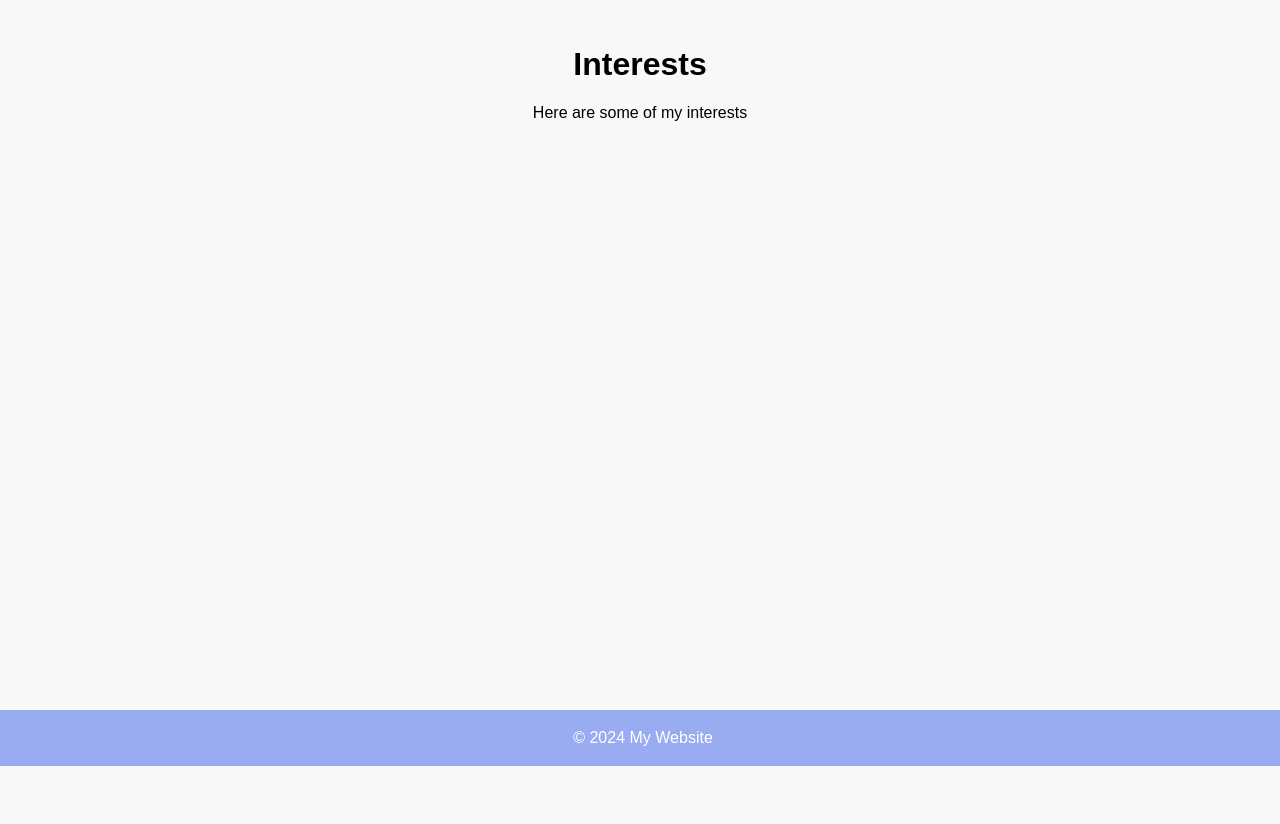
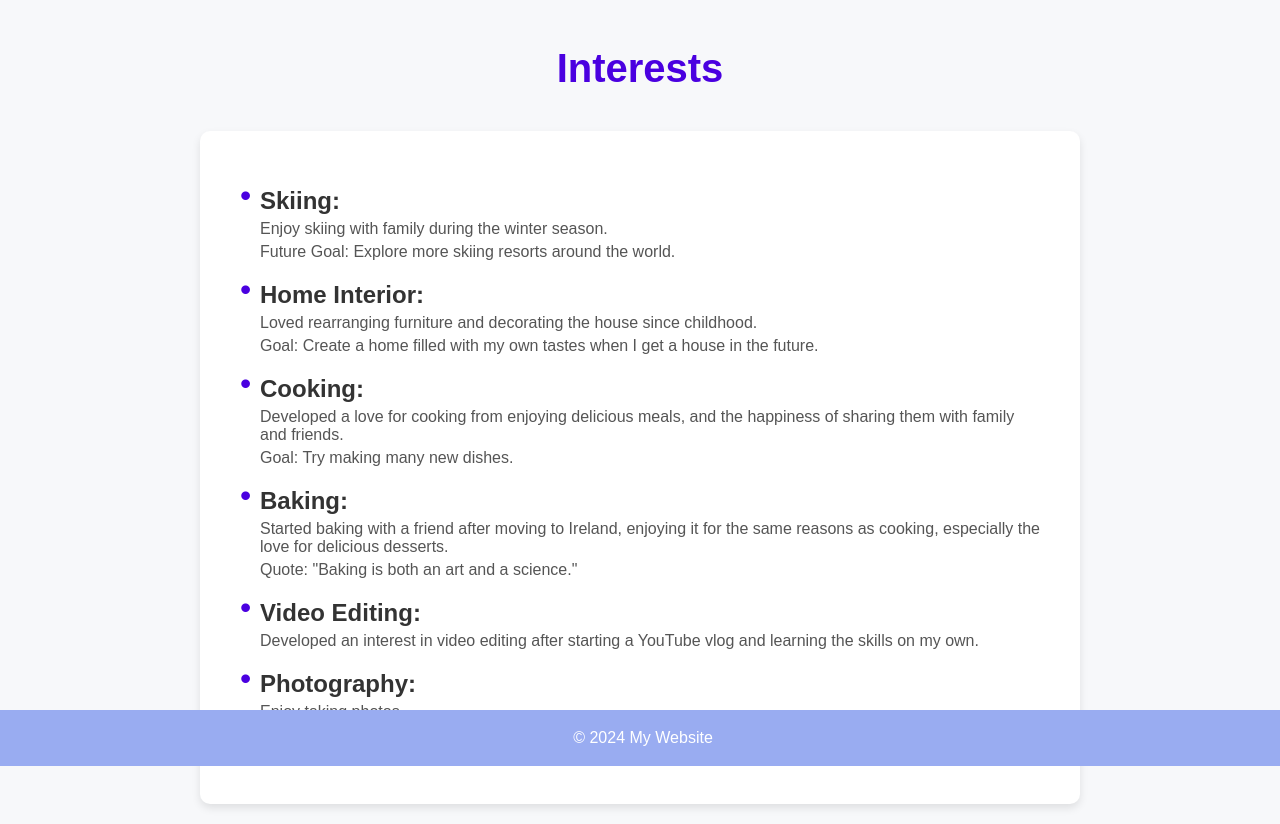
Before and after one commit to elisa6454/cloud-dev-assigment1, a Flask app: page /interests in a window 1280 px wide. Shown: the part 34-858 px from the top of the page. Before the commit the page ends 800 px from the top, so only its background shows below. Run offline with Flask 3, Linux system fonts and the light colour scheme.

Commit message:
create interests page + css

```diff
--- /dev/null
+++ b/static/css/interests.css
@@ -0,0 +1,67 @@
+h1 {
+  color: #4a00e0;
+  margin-bottom: 40px;
+  font-size: 2.5rem;
+  text-align: center;
+}
+
+h2 {
+  color: #4a00e0;
+  margin-top: 40px;
+  font-size: 2rem;
+  text-align: left;
+}
+
+.interests {
+  background: #fff;
+  margin: 20px auto;
+  padding: 40px;
+  box-shadow: 0 4px 8px rgba(0, 0, 0, 0.1);
+  border-radius: 10px;
+  max-width: 800px;
+  text-align: left;
+}
+
+.interests ul {
+  list-style-type: none;
+  padding: 0;
+}
+
+.interests li {
+  margin-bottom: 20px;
+  position: relative;
+  padding-left: 20px;
+}
+
+.interests li::before {
+  content: "•";
+  position: absolute;
+  left: 0;
+  color: #4a00e0;
+  font-size: 2rem;
+  line-height: 1rem;
+  top: 0;
+}
+
+.interests strong {
+  display: block;
+  font-size: 1.5rem;
+  color: #333;
+  margin-bottom: 5px;
+}
+
+.interests p {
+  margin: 5px 0;
+  font-size: 1rem;
+  color: #555;
+}
+
+.interests p.goal {
+  font-weight: bold;
+  color: #4a00e0;
+}
+
+.interests p.quote {
+  font-style: italic;
+  color: #777;
+}
--- a/templates/interests.html
+++ b/templates/interests.html
@@ -1,5 +1,58 @@
 {% extends 'base.html' %} {% block title %}Interests{% endblock %} {% block
-content %}
+styles %}
+<link
+  rel="stylesheet"
+  href="{{ url_for('static', filename='css/interests.css') }}"
+/>
+{% endblock %} {% block content %}
+
 <h1>Interests</h1>
-<p>Here are some of my interests</p>
+
+<div class="interests">
+  <ul>
+    <li>
+      <strong>Skiing:</strong>
+      <p>Enjoy skiing with family during the winter season.</p>
+      <p>Future Goal: Explore more skiing resorts around the world.</p>
+    </li>
+    <li>
+      <strong>Home Interior:</strong>
+      <p>
+        Loved rearranging furniture and decorating the house since childhood.
+      </p>
+      <p>
+        Goal: Create a home filled with my own tastes when I get a house in the
+        future.
+      </p>
+    </li>
+    <li>
+      <strong>Cooking:</strong>
+      <p>
+        Developed a love for cooking from enjoying delicious meals, and the
+        happiness of sharing them with family and friends.
+      </p>
+      <p>Goal: Try making many new dishes.</p>
+    </li>
+    <li>
+      <strong>Baking:</strong>
+      <p>
+        Started baking with a friend after moving to Ireland, enjoying it for
+        the same reasons as cooking, especially the love for delicious desserts.
+      </p>
+      <p>Quote: "Baking is both an art and a science."</p>
+    </li>
+    <li>
+      <strong>Video Editing:</strong>
+      <p>
+        Developed an interest in video editing after starting a YouTube vlog and
+        learning the skills on my own.
+      </p>
+    </li>
+    <li>
+      <strong>Photography:</strong>
+      <p>Enjoy taking photos.</p>
+      <p>Future Goal: Improve my photography skills and start a photo blog.</p>
+    </li>
+  </ul>
+</div>
 {% endblock %}
```
